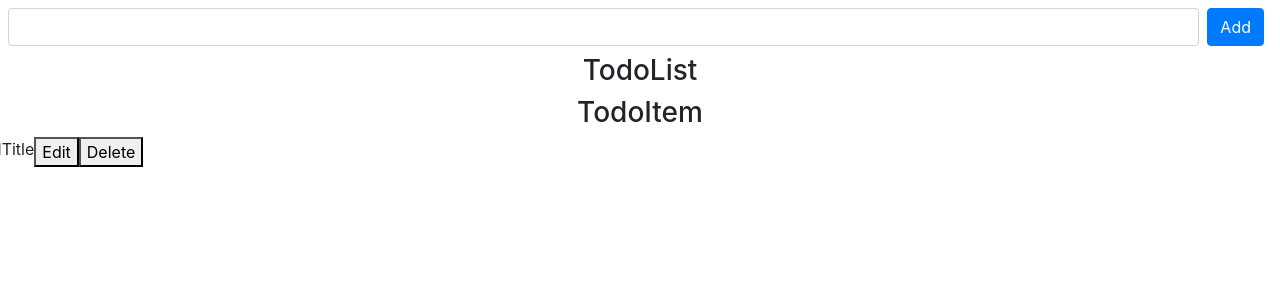
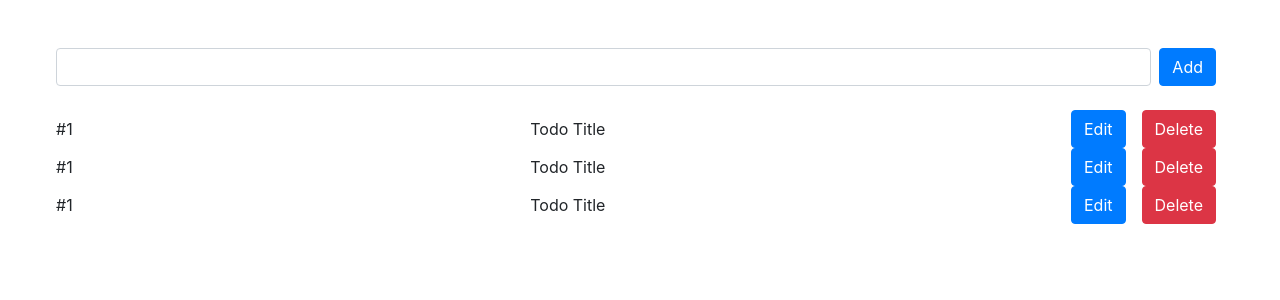
Before and after one commit to mhdhassan99/redux_todo, a React (Create React App) app: page / in a window 1280 px wide. Shown: the top 300 px of the page. Built offline with nearby package versions, Linux system fonts and the light colour scheme.

Commit message:
new files

```diff
--- a/src/App.js
+++ b/src/App.js
@@ -8,7 +8,7 @@
 
 function App() {
   return (
-    <div className="App">
+    <div className="App m-5">
       <TodoInput />
       <TodoList />
     </div>
--- a/src/components/TodoInput.jsx
+++ b/src/components/TodoInput.jsx
@@ -3,7 +3,6 @@
 const TodoInput = () => {
     return (
         <div>
-            {/* <h3>TodoInput</h3> */}
             <div className="row m-2">
                 <input type="text" className="col form-control"></input>
                 <button className="btn btn-primary mx-2">Add</button>
--- a/src/components/TodoItem.jsx
+++ b/src/components/TodoItem.jsx
@@ -3,12 +3,11 @@
 const TodoItem = () => {
     return (
         <div>
-            <h3>TodoItem</h3>
-            <div className="row">
+            <div className="row mx-2 align-items-center">
                 <div>#1</div>
-                <div>Title</div>
-                <button>Edit</button>
-                <button>Delete</button>
+                <div className="col" >Todo Title</div>
+                <button className="btn btn-primary mx-2" >Edit</button>
+                <button className="btn btn-danger mx-2" >Delete</button>
             </div>
         </div>
     );
--- a/src/components/TodoList.jsx
+++ b/src/components/TodoList.jsx
@@ -3,8 +3,10 @@
 
 const todoList = () => {
     return (
-        <div>
-            <h3>TodoList</h3>
+        <div className="my-4">
+
+            <TodoItem />
+            <TodoItem />
             <TodoItem />
         </div>
     );
```
Also changed, not shown: src/redux/action.js (added), src/redux/reducer.js (added), src/redux/states.js (added), src/redux/store.js (added).
